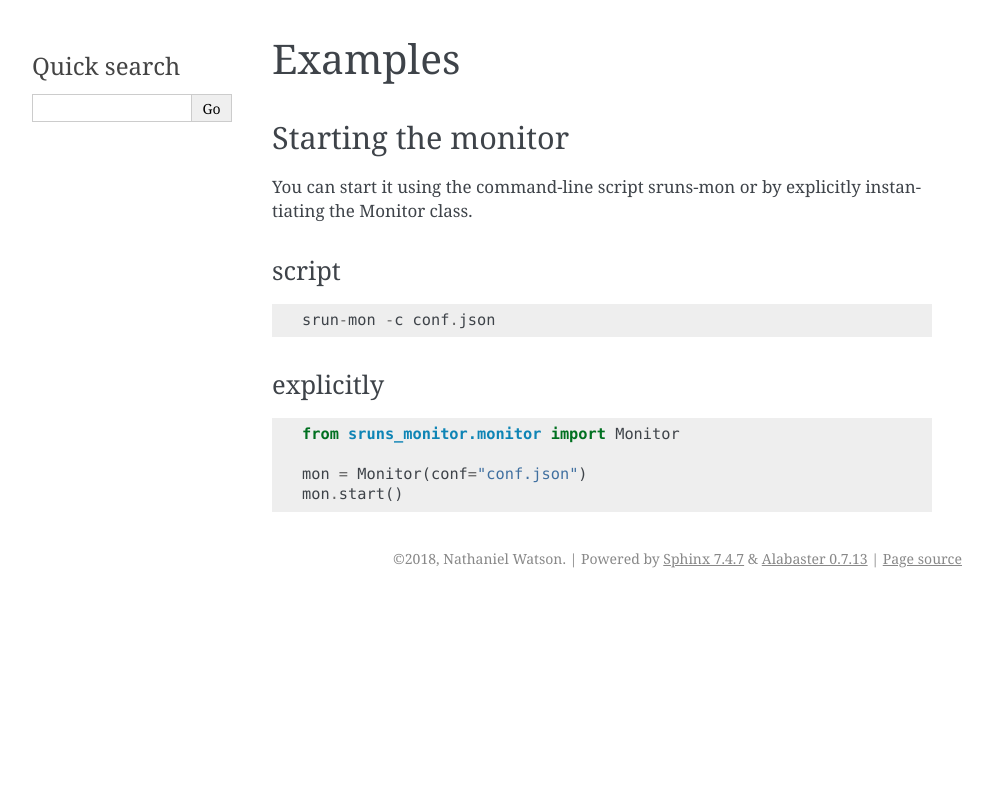
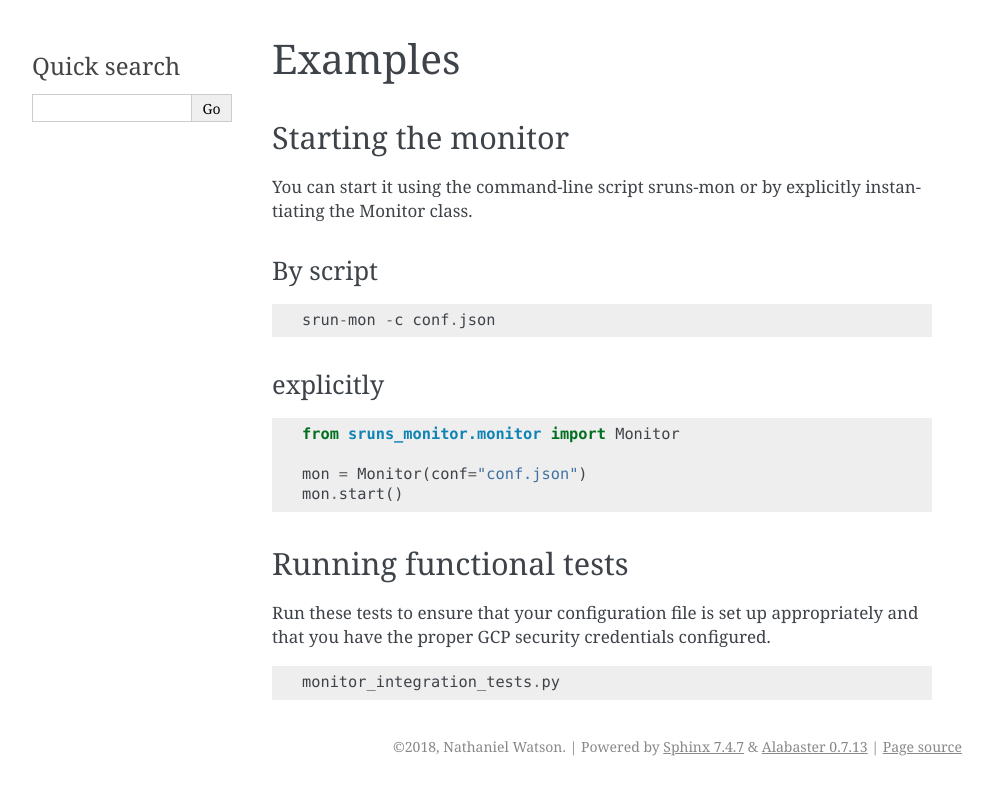
Before and after one commit to nathankw/sruns-monitor, a Sphinx documentation site: the page built from docs/examples.rst, in a window 1280 px wide. Shown: the top 795 px of the page, without its empty margins (148-1141 px from the left). Built offline with Sphinx 7.4.7, drawn with Linux system fonts in a browser that asks for light colours; pages that are not in the unit, such as notebooks, are missing from menus.

```diff
--- a/docs/examples.rst
+++ b/docs/examples.rst
@@ -7,8 +7,8 @@
 You can start it using the command-line script sruns-mon or by explicitly instantiating the Monitor
 class.
 
-script
-^^^^^^
+By script
+^^^^^^^^^
 
 ::
 
@@ -23,3 +23,11 @@
 
   mon = Monitor(conf="conf.json")
   mon.start()
+
+Running functional tests
+------------------------
+Run these tests to ensure that your configuration file is set up appropriately and that you have the
+proper GCP security credentials configured.
+::
+
+  monitor_integration_tests.py
--- a/setup.py
+++ b/setup.py
@@ -37,7 +37,7 @@
   description = "Looks for new Illumina sequencing runs and tars them up into GCP storage",
   entry_points = {
       "console_scripts": [
-          "srun-mon= sruns_monitor.scripts.launch_monitor:main"
+          "srun-mon=sruns_monitor.scripts.launch_monitor:main"
       ]
   },
   keywords = "archive sequencing runs monitor",
@@ -54,7 +54,7 @@
   packages = find_packages(),
   package_data = {"sruns_monitor.tests": ["SEQ_RUNS/*/*"]},
   project_urls = {
-      "Read the Docs": "https://sruns-monitor.readthedocs.io/en/latest",
+      "Read the Docs": "https://sruns-monitor.readthedocs.io/en/latest"
   },
   scripts = scripts,
   url = "https://pypi.org/project/sruns-monitor/",
```
Also changed, not shown: README.rst (+22 -4 lines), docs/_static/css/custom.css (renamed from docs/_static/css/sruns_monitor.css), 4 other files.
